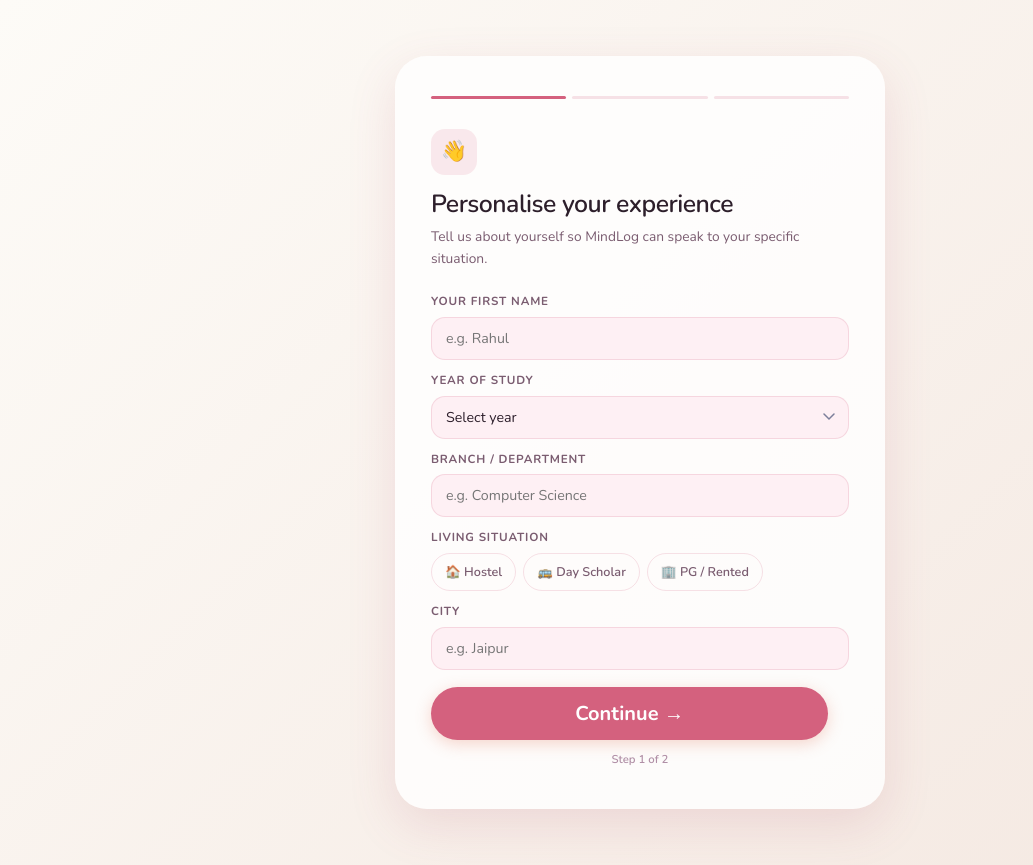
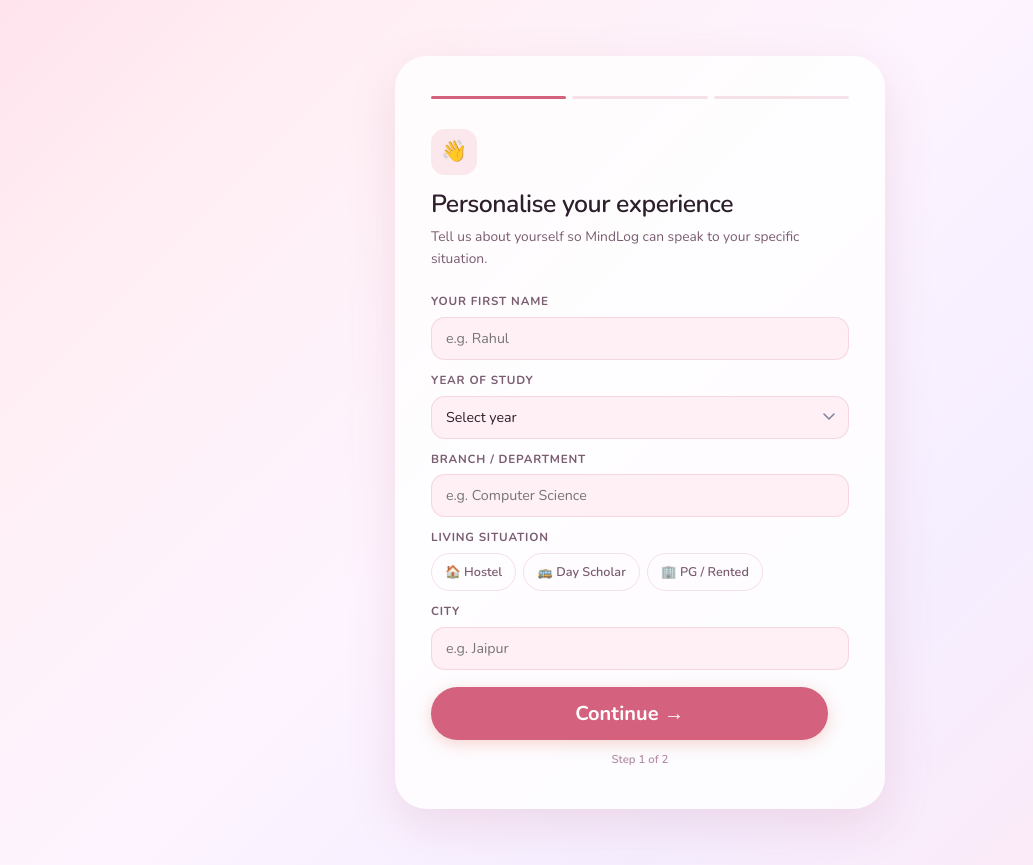
Before and after one commit to Hanu2908/mindlog, a plain HTML site: page mindlog/index.html in a window 1280 px wide. Both pictures are taken after a click on the button "Get Started". Shown: the whole page, without its empty margins (0-1033 px from the left). Drawn offline with nearby package versions, Linux system fonts and the light colour scheme.

Commit message:
Use CSS variable for onboarding background gradient
Replaced hardcoded linear-gradient with CSS variable.

```diff
--- a/mindlog/css/onboard.css
+++ b/mindlog/css/onboard.css
@@ -1,6 +1,6 @@
 /* ═══ ONBOARDING ═══ */
 .ob-bg {
-  background: linear-gradient(135deg, #fdfbf7, #f4e8e1);
+  background: var(--bg-gradient); /* Replaced the hardcoded linear-gradient */
   min-height: 100vh;
 }
 .ob-wrap {
```
